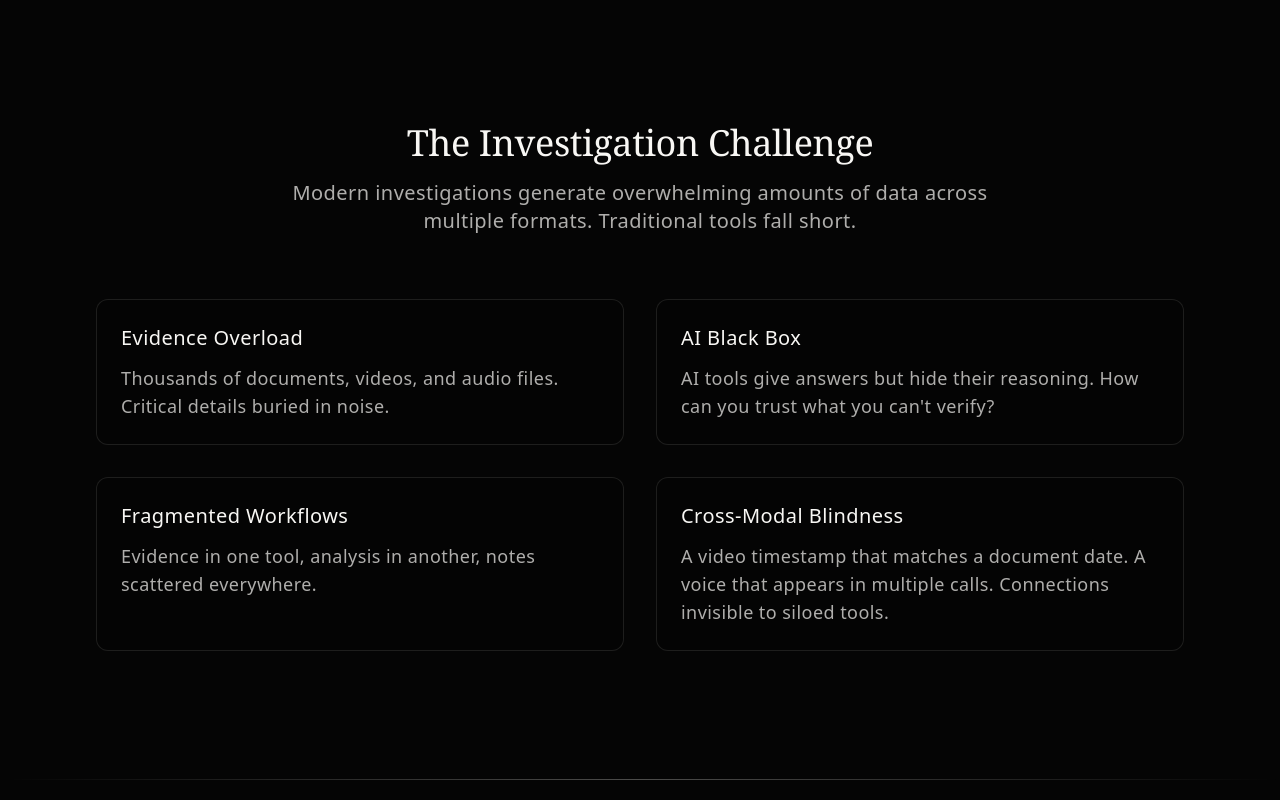
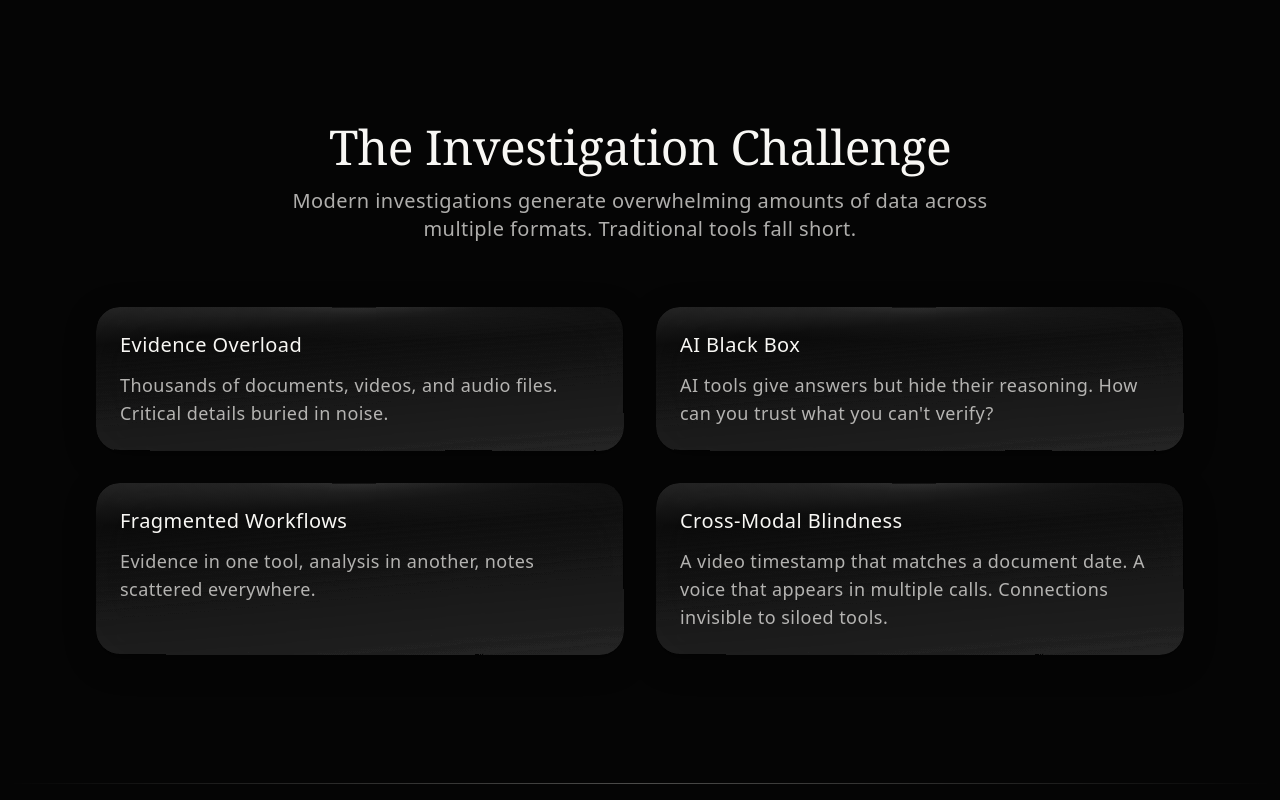
Before and after one commit to Siddharth-Khattar/holmes, a Next.js app in the folder frontend/: page / in a window 1280 px wide. Shown: the part 1480-2280 px from the top of the page. Built offline with nearby package versions, Linux system fonts and the light colour scheme.

Commit message:
feat(landing): enhance liquid glass cards and unify section styling
- Add SVG filters for liquid distortion effect
- Remove card borders for seamless glass look
- Use GlassCard in Problem and CTA sections
- Standardize heading sizes across all sections (lg:text-5xl)

```diff
--- a/frontend/src/app/globals.css
+++ b/frontend/src/app/globals.css
@@ -147,39 +147,55 @@
      Different intensities for cards, modals, and subtle UI.
      -------------------------------------------------------- */
 
-  /* Card glass - lighter, more transparent for content cards */
+  /* Card glass - frosted liquid glass effect for content cards */
   .liquid-glass-card {
     position: relative;
     overflow: hidden;
-    border-radius: 16px;
+    border-radius: 24px;
     border: none;
-    box-shadow: var(--shadow-glass);
+    box-shadow:
+      0 8px 32px rgba(0, 0, 0, 0.3),
+      0 2px 8px rgba(0, 0, 0, 0.15);
     transition:
-      box-shadow 0.3s ease,
-      transform 0.3s ease;
+      box-shadow 0.4s ease,
+      transform 0.4s ease;
   }
 
   .liquid-glass-card:hover {
-    box-shadow: var(--shadow-glass-hover);
+    box-shadow:
+      0 12px 48px rgba(0, 0, 0, 0.35),
+      0 4px 12px rgba(0, 0, 0, 0.2);
   }
 
   .liquid-glass-card > .liquid-glass-filter {
-    backdrop-filter: blur(16px) saturate(150%) brightness(1.05);
-    -webkit-backdrop-filter: blur(16px) saturate(150%) brightness(1.05);
+    backdrop-filter: blur(40px) saturate(200%) brightness(1.15) contrast(1.05);
+    -webkit-backdrop-filter: blur(40px) saturate(200%) brightness(1.15)
+      contrast(1.05);
   }
 
   .liquid-glass-card > .liquid-glass-overlay {
-    background: linear-gradient(
-      180deg,
-      rgba(248, 247, 244, 0.04) 0%,
-      rgba(17, 17, 17, 0.6) 100%
-    );
+    background:
+      radial-gradient(
+        ellipse 80% 50% at 50% -20%,
+        rgba(255, 255, 255, 0.15) 0%,
+        transparent 50%
+      ),
+      linear-gradient(
+        175deg,
+        rgba(255, 255, 255, 0.12) 0%,
+        rgba(180, 180, 180, 0.06) 20%,
+        rgba(40, 40, 40, 0.88) 100%
+      );
+    filter: url(#liquid-glass-filter);
   }
 
   .liquid-glass-card > .liquid-glass-specular {
-    box-shadow:
-      inset 0 1px 0 rgba(255, 255, 255, 0.08),
-      inset 0 -1px 0 rgba(0, 0, 0, 0.1);
+    background: radial-gradient(
+      ellipse 100% 40% at 50% 0%,
+      rgba(255, 255, 255, 0.08) 0%,
+      transparent 60%
+    );
+    box-shadow: none;
   }
 
   /* Modal glass - more prominent for dialogs and overlays */
--- a/frontend/src/app/page.tsx
+++ b/frontend/src/app/page.tsx
@@ -19,7 +19,7 @@ export default function Home() {
       {/* Fixed background - doesn't scroll */}
       <div className="fixed inset-0 z-0 pointer-events-none">
         <EtherealShadow
-          color="rgba(128, 128, 128, 1)"
+          color="rgba(60, 58, 54, 0.85)"
           noise={{ opacity: 0.6, scale: 1.2 }}
           sizing="fill"
         />
--- a/frontend/src/components/landing/cta-section.tsx
+++ b/frontend/src/components/landing/cta-section.tsx
@@ -4,13 +4,14 @@
 "use client";
 
 import { motion } from "motion/react";
+import { GlassCard } from "@/components/ui";
 import { AnimatedSection } from "./animated-section";
 
 /**
  * CTASection serves as the final conversion point on the landing page.
  *
  * Reinforces the brand tagline and provides a prominent call-to-action
- * button. Visually distinct from other sections with glass panel styling.
+ * button. Visually distinct from other sections with liquid glass styling.
  */
 export function CTASection() {
   return (
@@ -19,10 +20,11 @@ export function CTASection() {
       <div className="absolute inset-x-0 top-0 h-px bg-linear-to-r from-transparent via-accent/30 to-transparent" />
 
       <div className="mx-auto max-w-4xl px-4 sm:px-6 lg:px-8">
-        {/* Glass panel container */}
-        <AnimatedSection
-          as="div"
-          className="glass-panel rounded-2xl border border-smoke/10 px-6 py-16 text-center sm:px-12 sm:py-20"
+        {/* Liquid glass container */}
+        <AnimatedSection as="div">
+          <GlassCard
+            hover={false}
+            contentClassName="px-6 py-16 text-center sm:px-12 sm:py-20"
           >
             {/* Primary Tagline */}
             <motion.h2
@@ -63,6 +65,7 @@ export function CTASection() {
                 Start Your Investigation
               </motion.button>
             </motion.div>
+          </GlassCard>
         </AnimatedSection>
       </div>
     </section>
--- a/frontend/src/components/landing/feature-highlights.tsx
+++ b/frontend/src/components/landing/feature-highlights.tsx
@@ -119,7 +119,7 @@ export function FeatureHighlights() {
           whileInView="visible"
           viewport={{ once: true, margin: "-100px" }}
         >
-          <h2 className="font-serif text-3xl font-medium tracking-tight text-smoke sm:text-4xl ">
+          <h2 className="font-serif text-3xl font-medium tracking-tight text-smoke sm:text-4xl lg:text-5xl">
             Built for Real Investigations
           </h2>
           <p className="mt-4 text-xl text-smoke/70">
--- a/frontend/src/components/landing/google-gemini-effect.tsx
+++ b/frontend/src/components/landing/google-gemini-effect.tsx
@@ -212,7 +212,7 @@ export function GoogleGeminiEffect({
       )}
 
       {/* Button centered vertically on the gemini effect */}
-      <div className="absolute inset-0 flex items-center justify-center z-30 mt-24">
+      <div className="absolute inset-0 flex items-center justify-center z-30 -mt-10">
         <button
           type="button"
           className="bg-smoke/95 hover:bg-smoke px-8 py-4 text-lg font-medium text-charcoal rounded-full transition-colors cursor-pointer"
--- a/frontend/src/components/landing/how-it-works.tsx
+++ b/frontend/src/components/landing/how-it-works.tsx
@@ -64,7 +64,7 @@ export function HowItWorks() {
           animate={isInView ? { opacity: 1, y: 0 } : { opacity: 0, y: 20 }}
           transition={{ duration: 0.6, ease: "easeOut" }}
         >
-          <h2 className="font-serif text-3xl font-medium tracking-tight text-smoke sm:text-4xl ">
+          <h2 className="font-serif text-3xl font-medium tracking-tight text-smoke sm:text-4xl lg:text-5xl">
             How It Works
           </h2>
           <p className="mt-4 text-xl text-smoke/70">
--- a/frontend/src/components/landing/problem-section.tsx
+++ b/frontend/src/components/landing/problem-section.tsx
@@ -4,6 +4,7 @@
 "use client";
 
 import { motion } from "motion/react";
+import { GlassCard } from "@/components/ui";
 import { staggerContainer, fadeInUp } from "@/lib/animations";
 
 interface ProblemItem {
@@ -52,7 +53,7 @@ export function ProblemSection() {
           whileInView="visible"
           viewport={{ once: true, margin: "-100px" }}
         >
-          <h2 className="font-serif text-3xl font-medium tracking-tight text-smoke sm:text-4xl">
+          <h2 className="font-serif text-3xl font-medium tracking-tight text-smoke sm:text-4xl lg:text-5xl">
             The Investigation Challenge
           </h2>
           <p className="mt-4 text-xl text-smoke/70">
@@ -70,13 +71,11 @@ export function ProblemSection() {
           viewport={{ once: true, margin: "-50px" }}
         >
           {PROBLEM_ITEMS.map((item) => (
-            <motion.div
-              key={item.title}
-              className="rounded-xl border border-smoke/10 bg-charcoal/30 p-6"
-              variants={fadeInUp}
-            >
-              <h3 className="text-xl font-medium text-smoke">{item.title}</h3>
-              <p className="mt-3 text-lg text-smoke/70">{item.description}</p>
+            <motion.div key={item.title} variants={fadeInUp}>
+              <GlassCard className="h-full" contentClassName="p-6">
+                <h3 className="text-xl font-medium text-smoke">{item.title}</h3>
+                <p className="mt-3 text-lg text-smoke/70">{item.description}</p>
+              </GlassCard>
             </motion.div>
           ))}
         </motion.div>
--- a/frontend/src/components/landing/solution-section.tsx
+++ b/frontend/src/components/landing/solution-section.tsx
@@ -161,7 +161,7 @@ function MobileSolutionSection() {
           whileInView="visible"
           viewport={{ once: true, margin: "-100px" }}
         >
-          <h2 className="font-serif text-3xl font-medium tracking-tight text-smoke sm:text-4xl ">
+          <h2 className="font-serif text-3xl font-medium tracking-tight text-smoke sm:text-4xl lg:text-5xl">
             Holmes: Your AI Investigation Partner
           </h2>
           <p className="mt-4 text-xl text-smoke/70">
--- a/frontend/src/components/landing/trust-section.tsx
+++ b/frontend/src/components/landing/trust-section.tsx
@@ -36,7 +36,7 @@ export function TrustSection() {
       <div className="mx-auto max-w-5xl px-4 sm:px-6 lg:px-8">
         {/* Section Header */}
         <AnimatedSection className="text-center">
-          <h2 className="font-serif text-2xl font-medium tracking-tight text-smoke sm:text-3xl">
+          <h2 className="font-serif text-3xl font-medium tracking-tight text-smoke sm:text-4xl lg:text-5xl">
             Built Different
           </h2>
         </AnimatedSection>
```
Also changed, not shown: frontend/src/app/layout.tsx (+58 -0 lines). Lines whose indentation alone changed are shown as unchanged.
